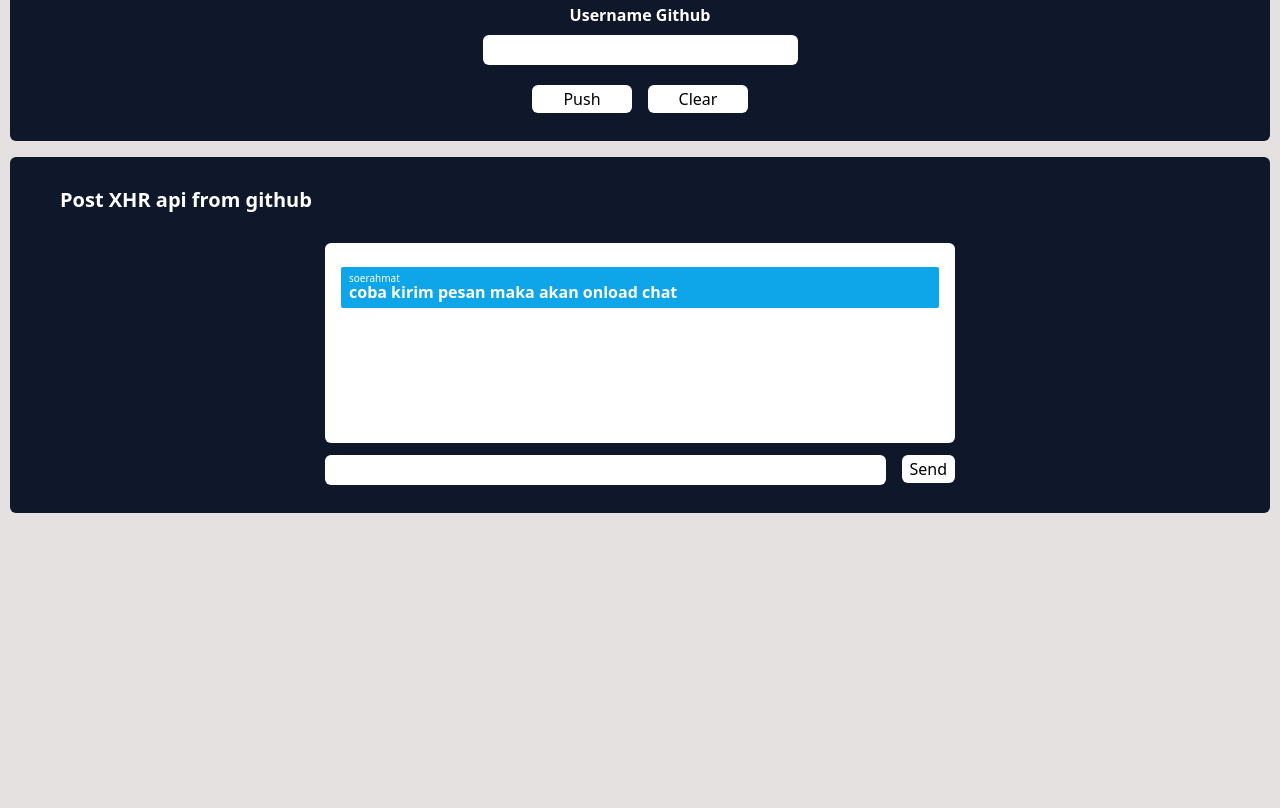
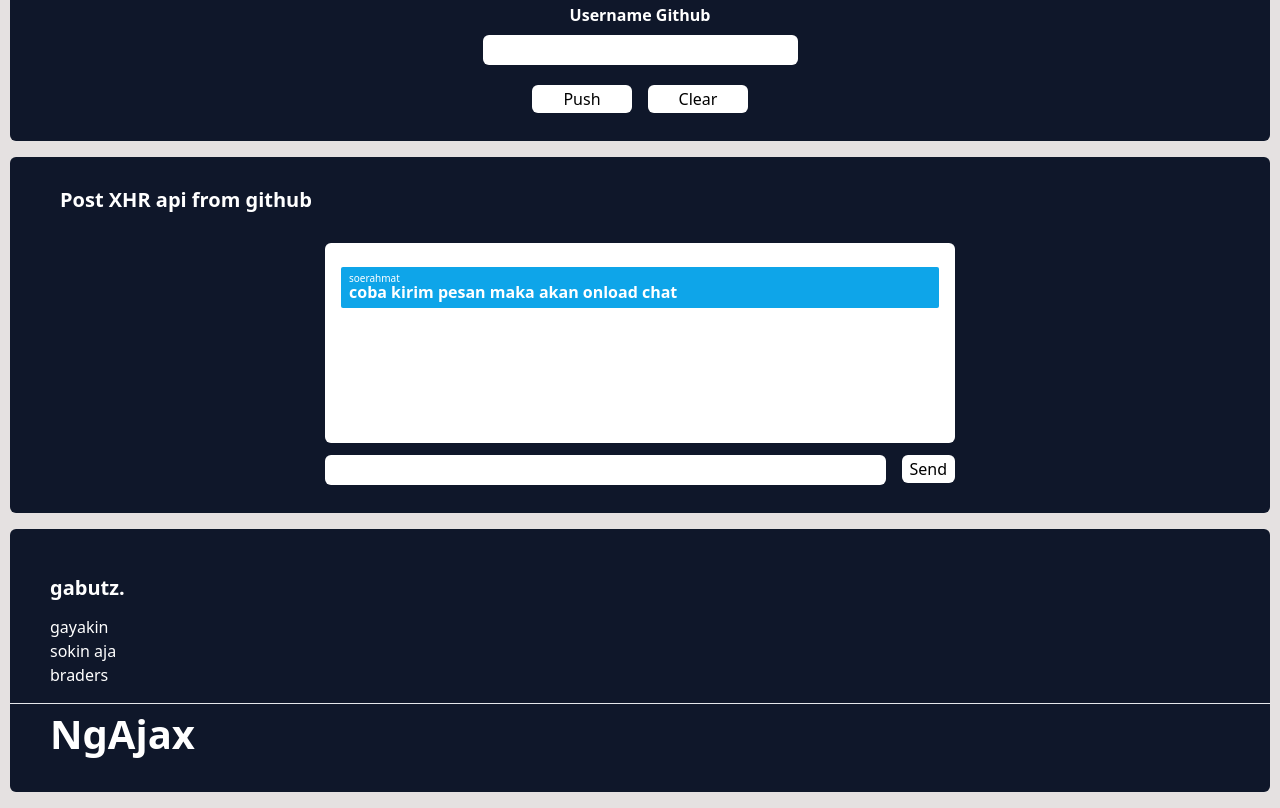
Before and after one commit to soerahmat69/mwicwet, a plain HTML site: page index.html in a window 1280 px wide. Shown: the part 481-1289 px from the top of the page. Before the commit the page ends 1010 px from the top, so only its background shows below. Drawn offline with nearby package versions, Linux system fonts and the light colour scheme.

Commit message:
update 2.1

```diff
--- a/index.html
+++ b/index.html
@@ -116,8 +116,36 @@
       </div>
 
     </div>
+  </div>
 
-  </div>
+  <footer class="my-4 bg-slate-900 py-7 rounded-md">
+    <div class=" ml-[40px] my-4   max-w-min">
+     <div class="text-white  ">
+      <h1 class="text-[20px] font-semibold my-3">gabutz.</h1>
+      <a href="">gayakin</a>
+       <a href="">sokin</a>
+       <a href="">aja braders</a>
+     </div>
+     <!-- <div class="text-white">
+      <a href="">gayakin</a>
+      <a href="">sokin</a>
+      <a href="">aja braders</a>
+    </div>
+    <div class="text-white">
+      <a href="">gayakin</a>
+      <a href="">sokin</a>
+      <a href="">aja braders</a>
+    </div>
+    <div class="text-white">
+      <a href="">gayakin</a>
+      <a href="">sokin</a>
+      <a href="">aja braders</a>
+    </div> -->
+    </div>
+    <hr >
+    <h1 class="text-white ml-[40px] font-extrabold text-[40px]">NgAjax</h1>
+ </footer>
+
   <script src="./js.js"></script>
 </body>
 
```
